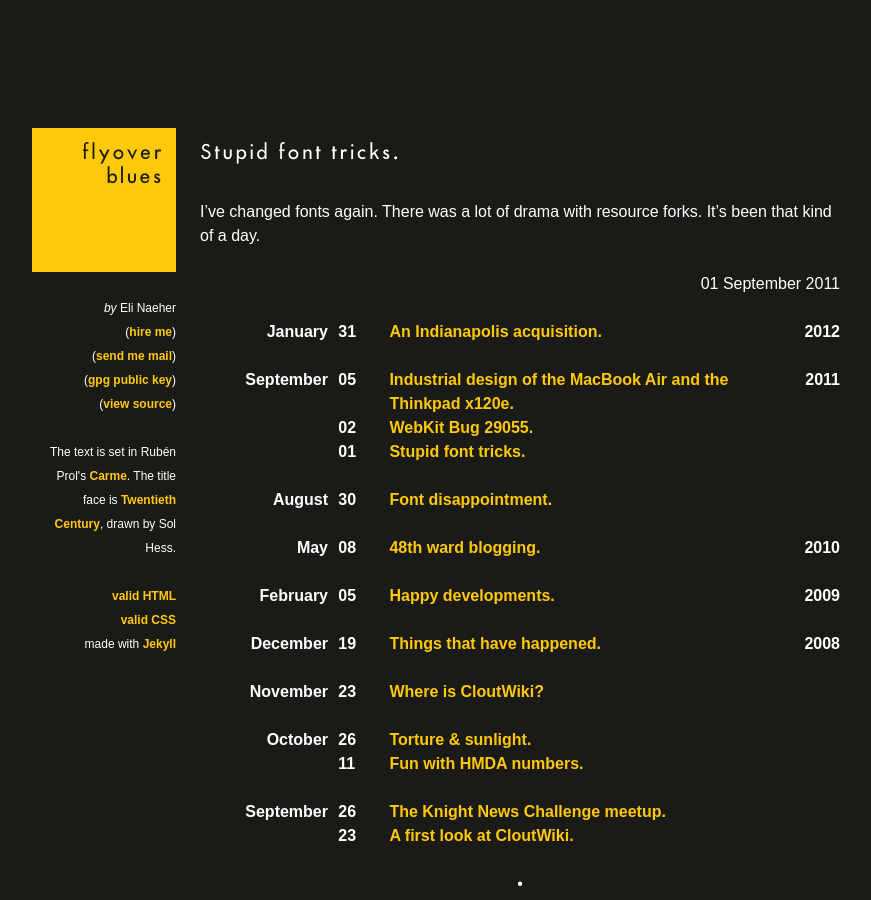
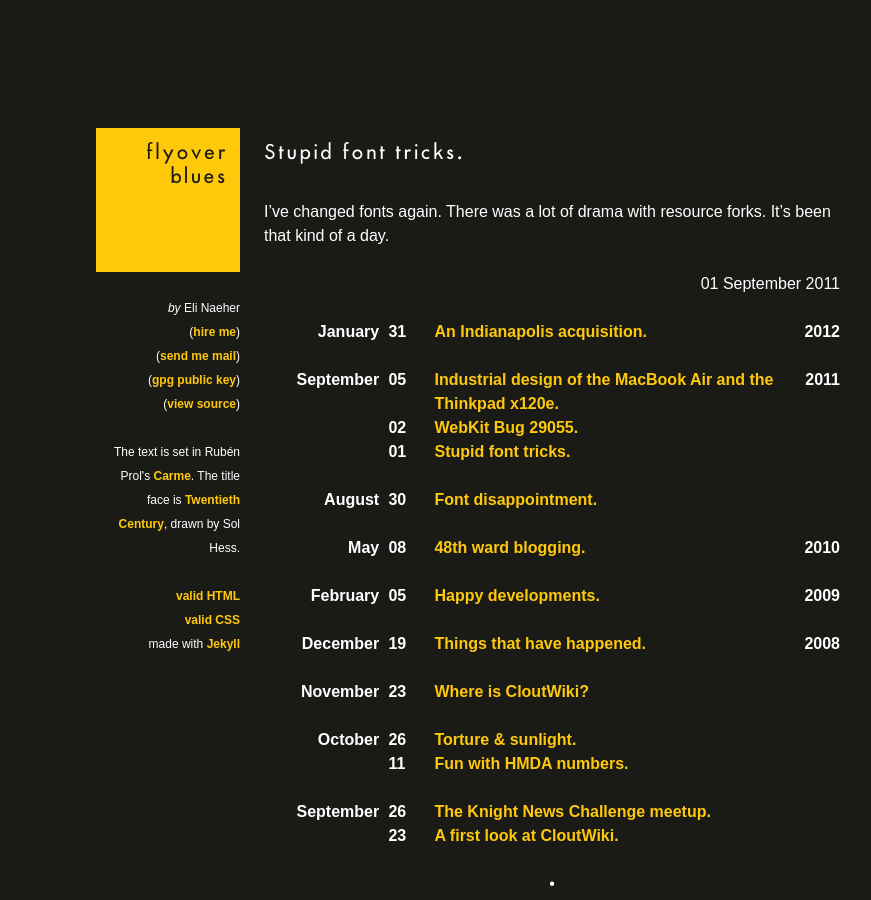
Before and after one commit to enaeher/blog, a Jekyll site: the page built from _posts/2011-09-01-fonts-again.md, in a window 1280 px wide. Shown: the whole page, without its empty margins (312-1183 px from the left). Built offline with Jekyll 4.4.1, drawn with Linux system fonts in a browser that asks for light colours; some web fonts are replaced.

Commit message:
better width on larger monitors

```diff
--- a/_layouts/default.html
+++ b/_layouts/default.html
@@ -39,7 +39,7 @@
     </div>
     <div id="masthead" class="column">
       <a href="/" id="logotype">
-	<h1>flyover blues<!--<br><br>&#x2708;--></h1>
+	<h1>flyover<br>blues<!--<br><br>&#x2708;--></h1>
       </a>
       <p>
 	<i>by</i> Eli Naeher
--- a/css/fb.css
+++ b/css/fb.css
@@ -145,7 +145,7 @@ input:focus, textarea:focus {
 
 #main {
   margin-right: 10%;
-  width: 50%;
+  width: 36em;
   float: right;
 }
 
```
